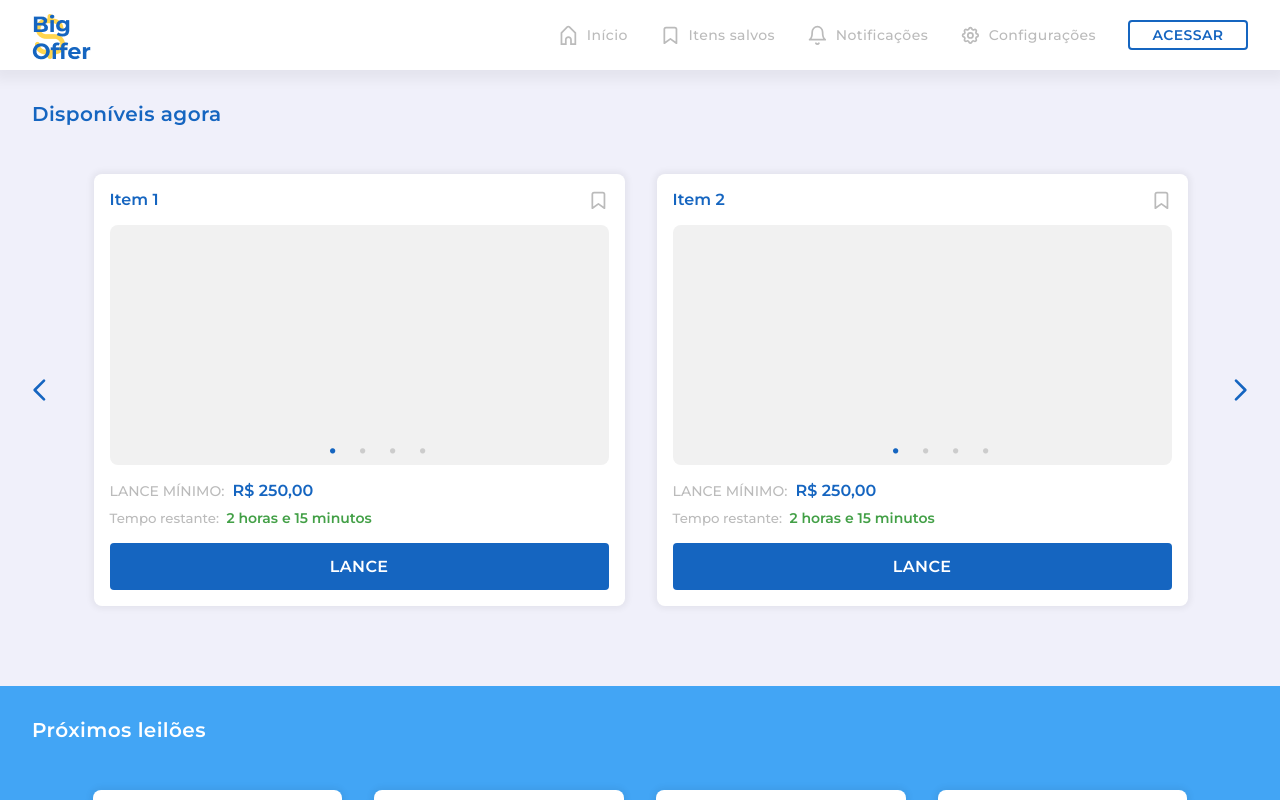
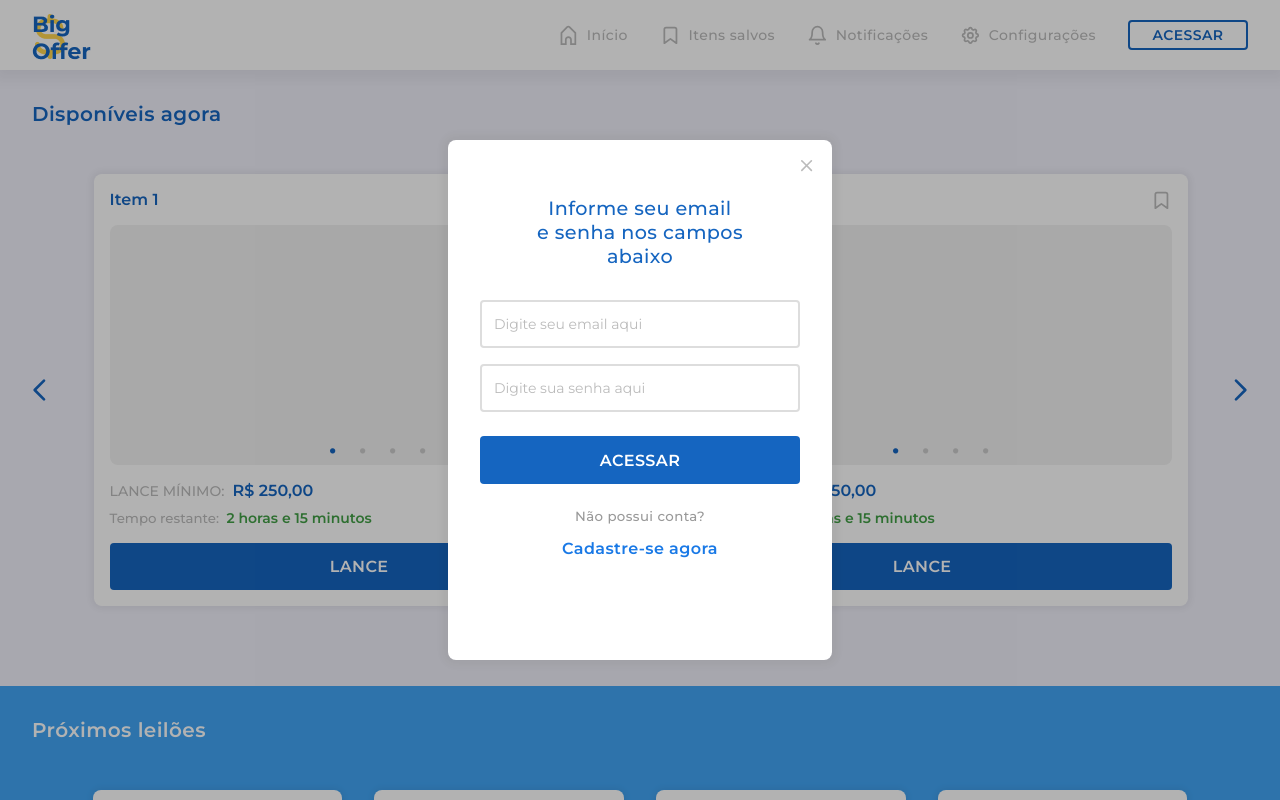
Before and after one commit to lucas95santos/bigoffer-web, a React (Create React App) app: page / in a window 1280 px wide. Both pictures are taken after a click on the button "ACESSAR". Shown: the top 800 px of the page. Built offline with nearby package versions, Linux system fonts and the light colour scheme; data requests are answered from the project's data file; grey boxes are pictures that could not be loaded.

Commit message:
feat: criando o modal de autenticação

```diff
--- a/src/components/Navbar.js
+++ b/src/components/Navbar.js
@@ -1,4 +1,6 @@
-import React from 'react';
+import React, { useContext } from 'react';
+// global context
+import { GlobalContext } from '../contexts/global';
 // icons
 import { CgHome } from 'react-icons/cg';
 import { FiBookmark, FiBell } from 'react-icons/fi';
@@ -7,7 +9,16 @@ import { HiOutlineCog } from 'react-icons/hi';
 // assets
 import logoImg from '../assets/logo.png';
 
-const Navbar = () => (
+const Navbar = () => {
+  const globalContext = useContext(GlobalContext);
+
+  const onAccessClick = () => {
+    const { showAuthenticationModal } = globalContext;
+
+    showAuthenticationModal(true);
+  };
+
+  return (
     <header>
       <nav>
         <div className="container">
@@ -40,7 +51,11 @@ const Navbar = () => (
                 </a>
               </li>
               <li className="menu__item">
-              <button type="button" className="outlined">
+                <button
+                  type="button"
+                  className="outlined"
+                  onClick={onAccessClick}
+                >
                   Acessar
                 </button>
               </li>
@@ -59,5 +74,6 @@ const Navbar = () => (
       </nav>
     </header>
   );
+};
 
 export { Navbar };
--- /dev/null
+++ b/src/containers/authentication/AuthenticationModal.js
@@ -0,0 +1,50 @@
+import React, { useContext } from 'react';
+// global context
+import { GlobalContext } from '../../contexts/global';
+// components
+import { Modal } from '../../components';
+
+const AuthenticationModal = () => {
+  const { shouldShowAuthenticationModal, showAuthenticationModal } =
+    useContext(GlobalContext);
+
+  const onAuthenticationSubmit = (event) => {
+    event.preventDefault();
+    // TODO: implementar a lógica de cadastro/login
+  };
+
+  return (
+    <Modal
+      visible={shouldShowAuthenticationModal}
+      onClose={() => showAuthenticationModal(false)}
+    >
+      <div className="authentication">
+        <div className="authentication__title">
+          <h2>
+            Informe seu email <br /> e senha nos campos <br /> abaixo
+          </h2>
+        </div>
+
+        <form
+          onSubmit={onAuthenticationSubmit}
+          className="authentication__form"
+        >
+          <input type="text" placeholder="Digite seu email aqui" />
+          <input type="text" placeholder="Digite sua senha aqui" />
+
+          <button type="submit" className="solid">
+            Acessar
+          </button>
+
+          <small>Não possui conta?</small>
+
+          <button type="button" className="outlined no-border">
+            Cadastre-se agora
+          </button>
+        </form>
+      </div>
+    </Modal>
+  );
+};
+
+export { AuthenticationModal };
--- /dev/null
+++ b/src/containers/authentication/index.js
@@ -0,0 +1 @@
+export * from './AuthenticationModal';
--- /dev/null
+++ b/src/containers/index.js
@@ -0,0 +1 @@
+export * from './authentication';
--- a/src/contexts/global.js
+++ b/src/contexts/global.js
@@ -1,9 +1,18 @@
-import React, { createContext } from 'react';
+import React, { createContext, useState } from 'react';
 
-export const Context = createContext();
+export const GlobalContext = createContext();
 
-const ContextProvider = ({ children }) => (
-  <Context.Provider value={{}}>{children}</Context.Provider>
-);
+const GlobalProvider = ({ children }) => {
+  const [shouldShowAuthenticationModal, showAuthenticationModal] =
+    useState(false);
 
-export default ContextProvider;
+  return (
+    <GlobalContext.Provider
+      value={{ shouldShowAuthenticationModal, showAuthenticationModal }}
+    >
+      {children}
+    </GlobalContext.Provider>
+  );
+};
+
+export default GlobalProvider;
--- a/src/screens/Home.js
+++ b/src/screens/Home.js
@@ -2,6 +2,8 @@ import React, { useEffect, useState } from 'react';
 import Loading from 'react-loading';
 // components
 import { Card, Slider } from '../components';
+// containers
+import { AuthenticationModal } from '../containers';
 
 const fetchItems = async (route) => {
   const response = await fetch(`http://localhost:3333/${route}`);
@@ -66,6 +68,7 @@ const Home = () => {
           </section>
         </>
       )}
+      <AuthenticationModal />
     </>
   );
 };
--- a/src/styles/modal.scss
+++ b/src/styles/modal.scss
@@ -1,5 +1,6 @@
+/* modal component styles */
 .modal {
-  position: absolute;
+  position: fixed;
   top: 0;
   left: 0;
   width: 100%;
@@ -56,3 +57,55 @@
     opacity: 1;
   }
 }
+/* end modal component styles */
+
+/* authentication modal component styles */
+.authentication {
+  width: 100%;
+  padding: 32px;
+  display: flex;
+  flex-direction: column;
+  align-items: center;
+
+  .authentication__title {
+    text-align: center;
+    margin-top: 24px;
+
+    h2 {
+      color: $primaryColor;
+      font-weight: 500;
+      font-size: 1.2rem;
+      line-height: 1.5rem;
+      letter-spacing: 0.4px;
+    }
+  }
+
+  .authentication__form {
+    width: 100%;
+    margin-top: 32px;
+    display: flex;
+    flex-direction: column;
+    align-items: center;
+
+    input,
+    button {
+      width: 100%;
+      height: 48px;
+    }
+
+    button.solid {
+      margin: 24px 0;
+      text-transform: uppercase;
+    }
+
+    input + input {
+      margin-top: 16px;
+    }
+
+    small {
+      color: #999999;
+      font-weight: 500;
+      letter-spacing: 0.4px;
+    }
+  }
+}
--- a/src/styles/reset.scss
+++ b/src/styles/reset.scss
@@ -32,7 +32,6 @@ p {
 
 input,
 button {
-  width: 100%;
   font-size: 14px;
   font-family: 'Montserrat', sans-serif;
   outline: none;
```
Lines whose indentation alone changed are shown as unchanged.
